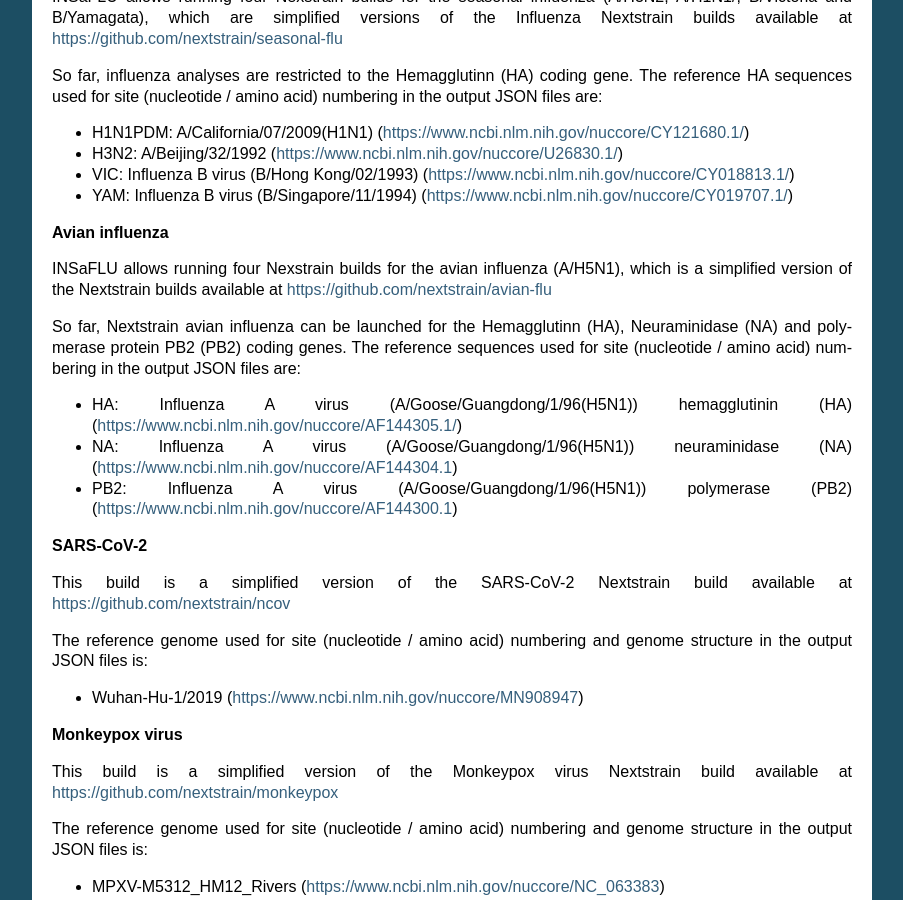
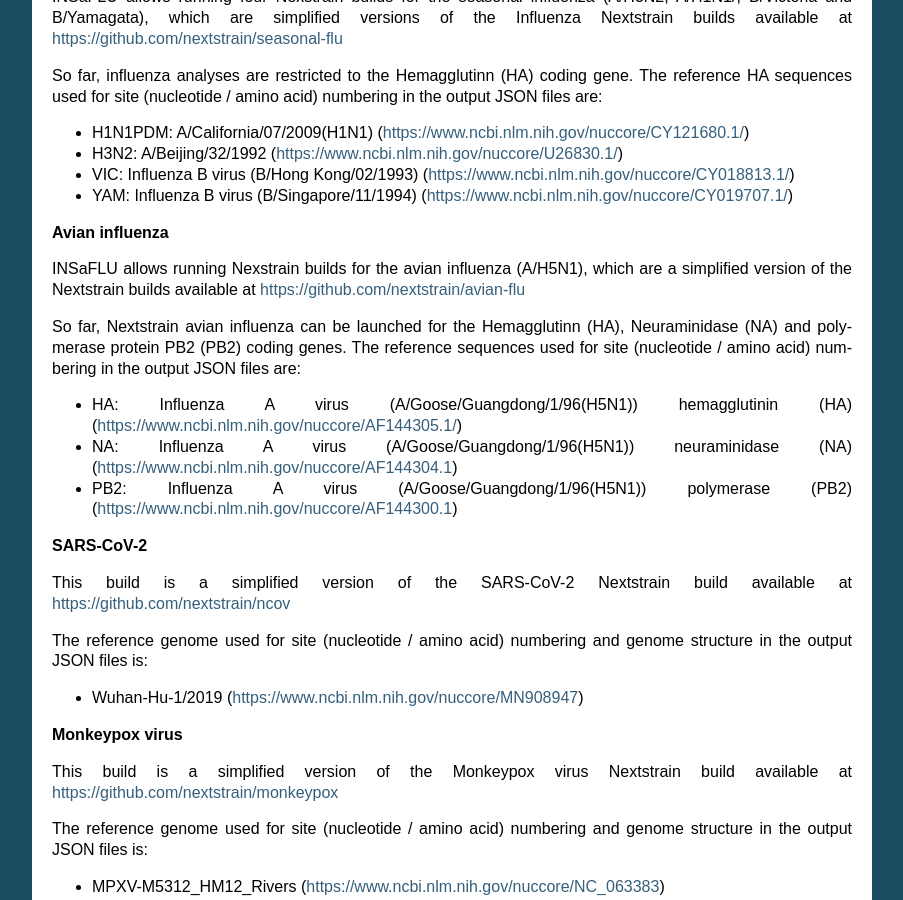
Before and after one commit to INSaFLU/insaflu_docs, a Sphinx documentation site: the page built from docs/routine_genomic_surveillance.rst, in a window 1280 px wide and 900 px high, scrolled down 5041 px. Shown: the whole window, without its empty margins (198-1101 px from the left). Built offline with Sphinx 7.4.7, drawn with Linux system fonts in a browser that asks for light colours; formulas are drawn with MathJax 3.

Commit message:
correct typo

```diff
--- a/docs/routine_genomic_surveillance.rst
+++ b/docs/routine_genomic_surveillance.rst
@@ -127,7 +127,7 @@
 
 **Avian influenza**
 
-INSaFLU allows running four Nexstrain builds for the avian influenza (A/H5N1), which is a simplified version of the Nextstrain builds available at https://github.com/nextstrain/avian-flu
+INSaFLU allows running Nexstrain builds for the avian influenza (A/H5N1), which are a simplified version of the Nextstrain builds available at https://github.com/nextstrain/avian-flu
 
 So far, Nextstrain avian influenza can be launched for the Hemagglutinn (HA), Neuraminidase (NA) and polymerase protein PB2 (PB2) coding genes. The reference sequences used for site (nucleotide  / amino acid) numbering in the output JSON files are:
 
```
